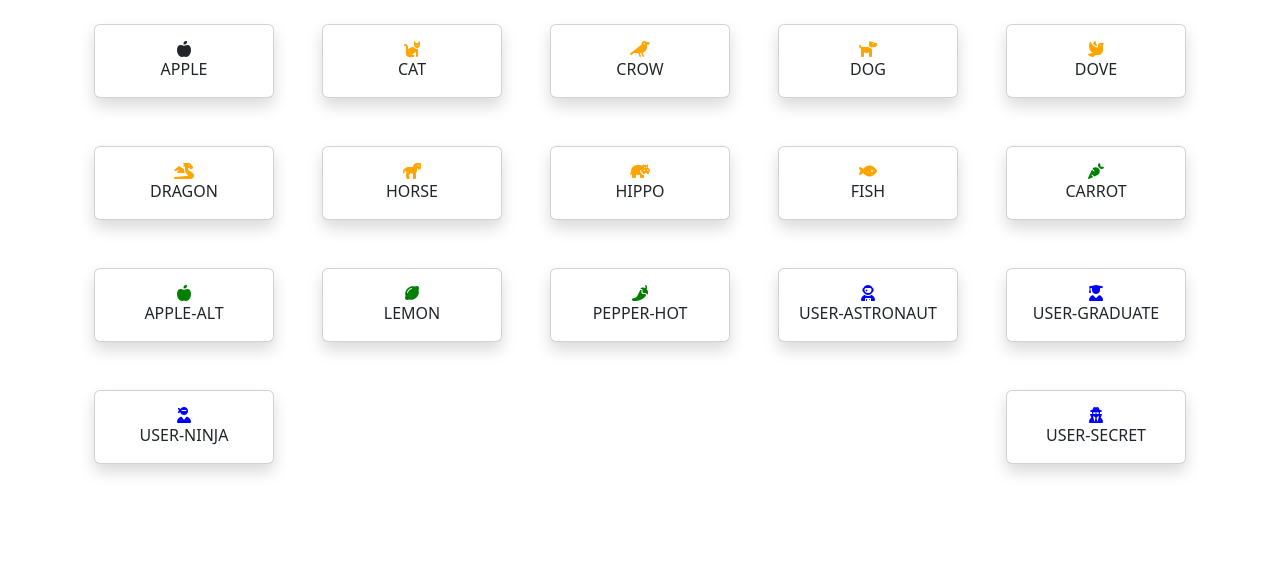
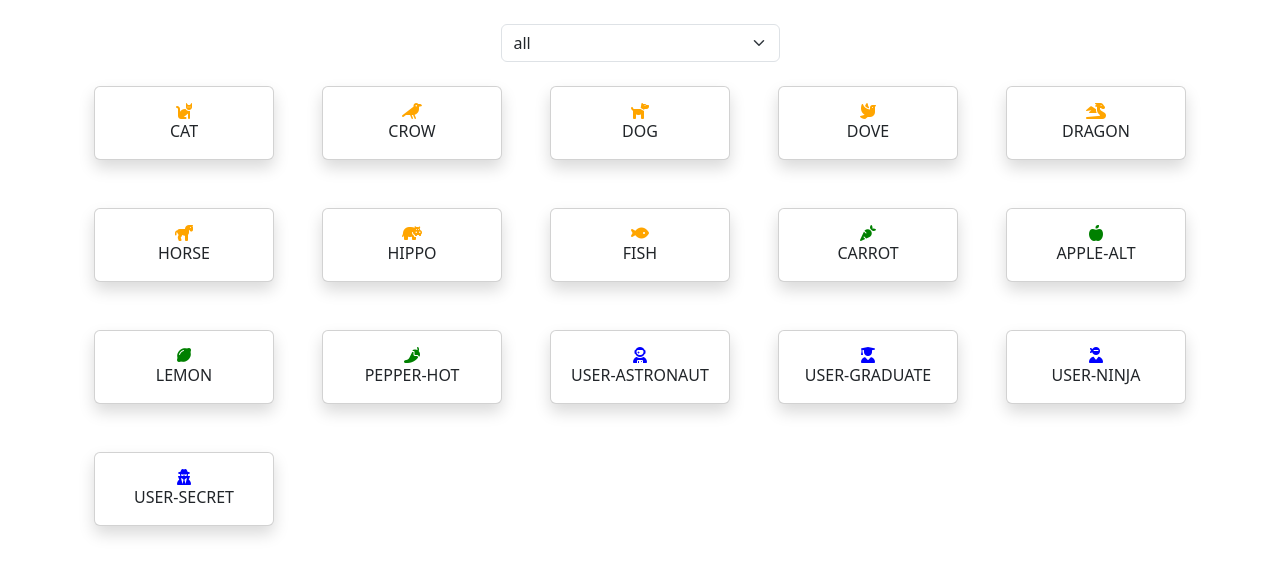
Before and after one commit to MarcoGotti/js-es6-icons, a plain HTML site: page index.html in a window 1280 px wide. Drawn offline with nearby package versions, Linux system fonts and the light colour scheme.

Commit message:
add milestone 3

```diff
--- a/assets/js/script.js
+++ b/assets/js/script.js
@@ -1,7 +1,4 @@
 /*
-
-Milestone 3
-Aggiungere alla pagina una select in cui le options corrispondono ai vari tipi di icone (animal, vegetable, user). Quando l'utente seleziona un tipo dalla select, visualizzare solamente le icone corrispondenti.
 
 BONUS
 1 - modificare la struttura dati fornita e valorizzare la proprietà "color" in modo dinamico: generare in modo casuale un codice colore, sapendo che la notazione esadecimale è formata dal simbolo "#" seguito da 6 caratteri alfanumerici compresi tra 0 e 9 e A e F.
@@ -143,12 +140,22 @@ Inizialmente può essere sufficiente stampare dei semplici div, senza alcuno sti
  */
 
 const rowEl = document.querySelector('.row');
+const iconType = document.getElementById('selectIconType').value
 
-for (let i = 0; i < list.length; i++) {
-    const iconName = list[i].name;
-    const iconPrefix = list[i].prefix;
+const typeSelect = list.filter((element) =>{
+    if (element.type === iconType) {
+        return true;
+    } else if (iconType === 'all') {
+        return true;
+    }
+});
+console.log(typeSelect);
+
+for (let i = 0; i < typeSelect.length; i++) {
+    const iconName = typeSelect[i].name;
+    const iconPrefix = typeSelect[i].prefix;
     //Milestone 2 colora le icone con valore color:
-    const iconColor = list[i].color;
+    const iconColor = typeSelect[i].color;
     /* ******************************* */
     //const iconEl = generateIcolnEl(iconName, iconPrefix)
     /* ******************************* */
@@ -179,3 +186,7 @@ function generateColMarkUp(fontAwesomeIconClass, fontAwesomeIconName) {
     `
     return colMarkUp
 }
+
+//Milestone 3 Aggiungere alla pagina una select in cui le options corrispondono ai vari tipi di icone (animal, vegetable, user). Quando l'utente seleziona un tipo dalla select, visualizzare solamente le icone corrispondenti.
+
+//manipola direttamente Array removing objects non utili con un array.filter. Sistema ciclo e function in modo da richiamarli con il nuovo Array
--- a/index.html
+++ b/index.html
@@ -9,17 +9,31 @@
     <link rel="stylesheet" href="./assets/css/style.css">
 </head>
 <body>
+    <header>
+        <div class="container my-4 ">
+            <select id="selectIconType" class="form-select w-25 mx-auto" aria-label="Default select example">
+                <!-- <option value="1">all</option> -->
+                <option value="all">all</option>
+                <option value="animal">animal</option>
+                <option value="vegetable">vegetable</option>
+                <option value="user">user</option>
+            </select>
+        </div>
+    </header>
+    <main>
         <div class="container my-4">
             <div class="row row-cols-2 row-cols-md-5 justify-content-between flex-wrap row-gap-5">
-            <div class="col px-4">
+                <!-- <div class="col px-4">
                     <div class="card text-center shadow py-3">
                         <i class="fa-solid fa-apple-whole"></i>
                         <div class="text-uppercase ">apple</div>
                     </div>
-            </div>
+                </div> -->
 
             </div>
         </div>
+    </main>
+
 
 
     <script src="./assets/js/script.js"></script>
```
Lines whose indentation alone changed are shown as unchanged.
